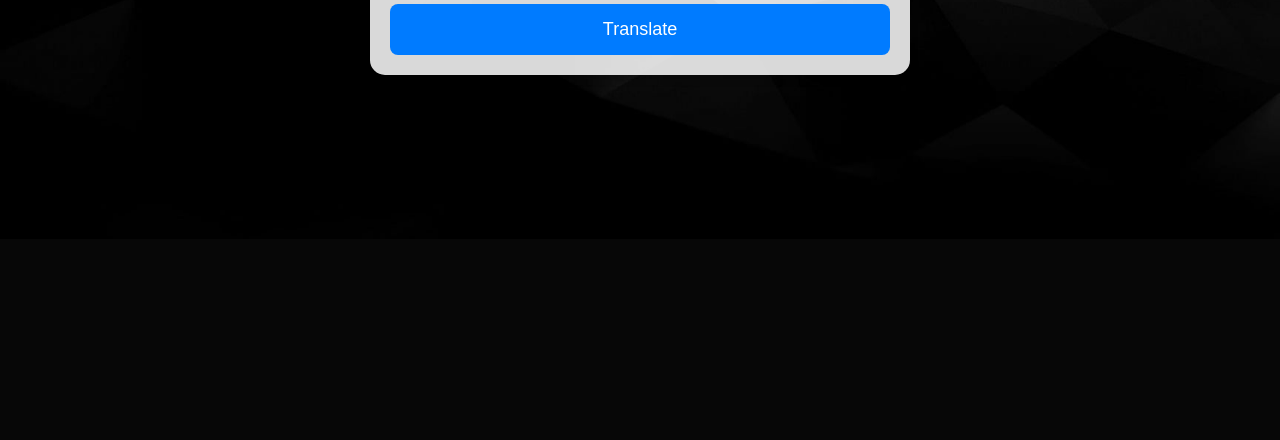
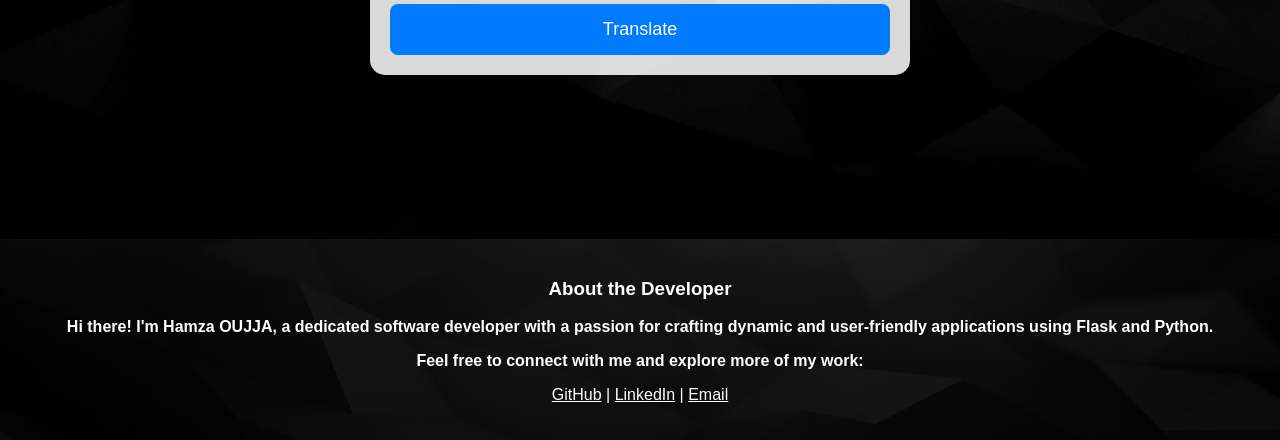
Before and after one commit to HamzaOUJJA/Flask_Translator, a Flask app: page / in a window 1280 px wide. Shown: the part 561-1001 px from the top of the page. Before the commit the page ends 675 px from the top, so only its background shows below. Run offline with Flask 3, Linux system fonts and the light colour scheme.

Commit message:
Flask_Translator_V2

```diff
--- a/templates/index.html
+++ b/templates/index.html
@@ -37,5 +37,18 @@
         </form>
         </div>
     </div>
+
+    <footer style="background-color: rgba(0, 0, 0, 0.7); padding: 20px; text-align: center; color: white;">
+        <div class="developer-info">
+            <h3>About the Developer</h3>
+            <p><strong>Hi there! I'm Hamza OUJJA, a dedicated software developer with a passion for crafting dynamic and user-friendly applications using Flask and Python.</strong></p>
+            <p><strong>Feel free to connect with me and explore more of my work:</strong></p>
+            <p>
+                <a href="https://github.com/HamzaOUJJA?tab=repositories" target="_blank" style="color: white;">GitHub</a> |
+                <a href="https://www.linkedin.com/in/oujja-hamza-8068691b4/" target="_blank" style="color: white;">LinkedIn</a> |
+                <a href="mailto:hamzaoujja08@gmail.com" style="color: white;">Email</a>
+            </p>
+        </div>
+    </footer>
 </body>
 </html>
```
